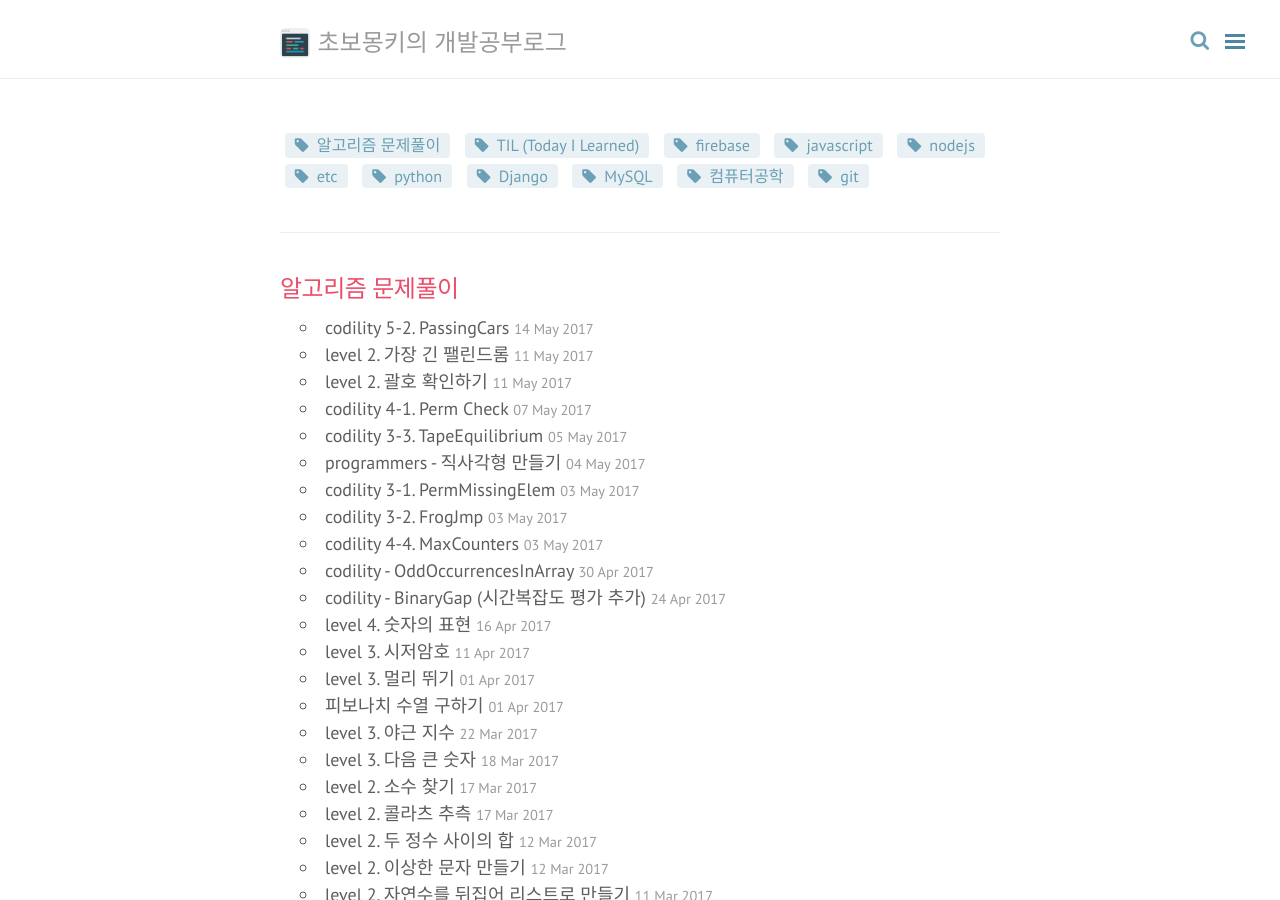
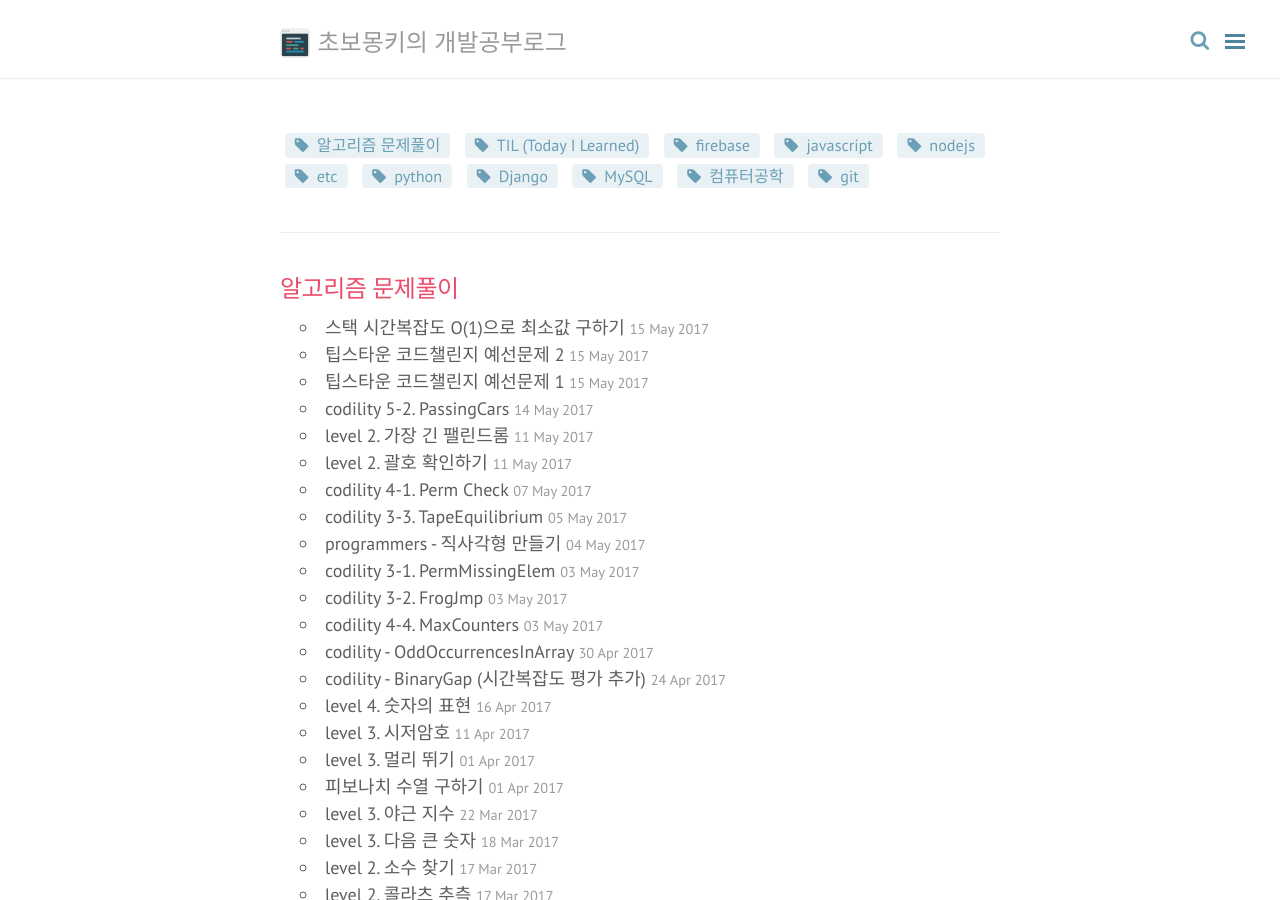
Before and after one commit to wayhome25/wayhome25.github.io, a Jekyll site: the page built from index.html, in a window 1280 px wide and 900 px high. Built offline with Jekyll 4.4.1, drawn with Linux system fonts in a browser that asks for light colours; nearby versions of some CDN libraries; comment, search, counter and statistics services are not loaded; some of the changed lines change nothing that is shown; some of the changed text lies outside the part shown.

Commit message:
add blog post

````diff
--- a/_posts/TIL(Today I Learned)/2017-05-08-05-14-TIL.md
+++ b/_posts/TIL(Today I Learned)/2017-05-08-05-14-TIL.md
@@ -121,30 +121,3 @@
 - [AskDjango 장고 기본강의](https://nomade.kr/vod/django/) 듣기
 - [파이썬 웹프로그래밍](http://www.yes24.com/24/goods/17295239?scode=032&OzSrank=1) 2장 읽기
 - 컴퓨터공학 입문 수업 복습
----
-
-# 5월 7일 (일)
-
-## 오늘 할 일 (계획)
-- [파이썬 웹 프로그래밍 실전편](http://www.aladin.co.kr/shop/wproduct.aspx?ItemId=86938449) bookmark, blog 앱 실습하기
-- [AskDjango 장고 기본강의](https://nomade.kr/vod/django/) 듣기
-- 알고리즘 문제 풀기
-
-## 오늘 한 일 (회고)
-- [파이썬 웹 프로그래밍 실전편](http://www.aladin.co.kr/shop/wproduct.aspx?ItemId=86938449)을 읽고 실습내용인 blog, bookmark 앱을 만들었다.
-	- FBV가 아닌 CBV를 사용하여 구현하는 내용이라 익숙치 않아서 시간이 더 걸렸다.
-	- 전에 배웠던 ListView, DetailView에 더해서 날짜관련 (dates) generic 뷰를 사용해보았다.
-	- ArchiveIndexView, YearArchiveView, MonthArchiveView, DayArchiveView, TodayArchiveView
-	- 날짜를 기준으로 연도별, 월별, 일별 포스트를 표시하는 뷰를 구현할 때 유용하게 활용할 수 있겠다는 생각이 들었다. (pytz 패키지 필요)
-- [AskDjango 장고 기본강의](https://nomade.kr/vod/django/)를 들었다.
-	- Form Validation
-	- Form 클래스 내 clean 멤버함수를 통해 유효성 검사를 수행하고 리턴값을 통해 값을 변환할 수 있다. (멤버함수명 : clean_필드명)
-- [알고리즘 문제를 풀었다.](https://wayhome25.github.io/algorithm/2017/05/07/permcheck/)
-	- 다른 사람의 풀이를 보면 비트연산자를 활용한 경우가 종종 있는데, 비트연산자를 공부해야겠다는 생각이 든다.
-	- 찾아보니 codecademy에 [비트 단위(Bitwise) 연산자 입문](https://www.codecademy.com/courses/python-intermediate-ko-0tdxd/0/1) 코스가 있다.
-
-## 내일 할 일
-- 내일은 패스트캠퍼스 웹프로그래밍 스쿨 개강일이다.
-  5월부터 9월까지 긴 여정이 될 예정인데 건강하게, 꾸준하게, 즐겁게 공부할 수 있도록 체력조절을 잘 해야겠다.
-- [파이썬 코딩의 기술 Effective Python](http://www.gilbut.co.kr/book/bookView.aspx?bookcode=BN001430) 읽기
-- [파이썬 웹 프로그래밍 실전편](http://www.aladin.co.kr/shop/wproduct.aspx?ItemId=86938449) 읽고 실습하기
--- /dev/null
+++ b/_posts/TIL(Today I Learned)/2017-05-15-05-21-TIL.md
@@ -0,0 +1,23 @@
+---
+layout: post
+title: 170515-0521_TIL
+category: TIL (Today I Learned)
+permalink: /til/:year/:month/:day/:title/
+tags: [TIL]
+comments: true
+---
+
+# 5월 15일 (월)
+
+## 오늘 한 일
+- django에 summernote 앱을 설치하고 WYSIWYG editor를 적용해보았다.(신기..!) 마크다운 editor를 적용할 수 있는 앱이 있는지 찾아봐야겠다. (찾아보니 python3 이상을 지원하는 마크다운 장고 패키지 중에 [dracos-markdown-editor](https://github.com/agusmakmun/dracos-markdown-editor)이 있었다.)
+- [개인프로젝트 페이지](https://wayhome25.github.io/fastcampus_school/homework/10km/index.html)에 bootstrap을 활용하여 carousel을 추가하고, 게시판 페이지 마크업을 진행했다.
+- [알고리즘 문제](https://programmers.co.kr/tryouts/850/intro)를 풀었다.
+
+## 내일 할 일
+- AWS 배포 부분 복습하고 삭제하기
+- 예전에 만든 영어 스터디 게시판 개선
+	- FBV를 CBV ListView, DetailView로 변경
+	- 기존 입력 form을 summernote로 변경
+- 알고리즘 문제 풀기
+- 사용자 인증 관련 블로그 정리
--- /dev/null
+++ b/_posts/algorithm/2017-05-15-challenge_algorithm_1.md
@@ -0,0 +1,54 @@
+---
+layout: post
+title: 팁스타운 코드챌린지 예선문제 1
+category: 알고리즘 문제풀이
+permalink: /algorithm/:year/:month/:day/:title/
+tags: [알고리즘, 프로그래밍]
+comments: true
+---
+
+> [문제출처](https://programmers.co.kr/tryouts/850/challenge_algorithm_codes/1322)
+
+## 문제
+
+△△ 게임대회가 개최되었습니다. 이 대회는 N명이 참가하고, 토너먼트 형식으로 진행됩니다.
+N명의 참가자는 각각 1부터 N번을 차례대로 배정받습니다.
+그리고, 1번↔2번, 3번↔4번, ... , N-1번↔N번의 참가자끼리 게임을 진행합니다.
+각 게임에서 이긴 사람은 다음 라운드에 진출할 수 있습니다.
+이때, 다음 라운드에 진출할 참가자의 번호는 다시 1번부터 N/2번을 차례대로 배정받습니다.
+만약 1번↔2번 끼리 겨루는 게임에서 2번이 승리했다면 다음 라운드에서 1번을 부여받고,
+3번↔4번에서 겨루는 게임에서 3번이 승리했다면 다음 라운드에서 2번을 부여받게 됩니다.
+게임은 최종 한 명이 남을 때까지 진행됩니다.
+
+이때, 처음 라운드에서 A번을 가진 참가자는 경쟁자로 생각하는 B번 참가자와 몇 번째 라운드에서 만나는지 궁금해졌습니다.
+게임 참가자 수 N, 참가자 번호 A, 경쟁자 번호 B가 함수 solution의 매개변수로 주어질 때,
+처음 라운드에서 A번을 가진 참가자는 경쟁자로 생각하는 B번 참가자와 몇 번째 라운드에서 만나는지 return 하는 solution 함수를 완성해 주세요.
+단, A번 참가자와 B번 참가자는 서로 붙게 되기 전까지 항상 이긴다고 가정합니다.
+
+제한사항
+N : 21 이상 220 이하인 자연수 (2의 지수 승으로 주어지므로 부전승은 발생하지 않습니다.)
+A, B : N 이하인 자연수 (단, A ≠ B 입니다.)
+
+
+## 풀이코드
+
+```python
+def solution(n, a, b):
+    result = 1
+    if a > b:
+        a, b = b, a
+    if a % 2 and abs(a-b) == 1:
+            return result
+    while True:
+        if a % 2:
+            a = a // 2 +1
+        else:
+            a = a // 2
+        if b % 2:
+            b = b // 2 + 1
+        else:
+            b = b // 2
+        result += 1
+        if a % 2 and abs(a-b) == 1:
+            return result
+```
--- /dev/null
+++ b/_posts/algorithm/2017-05-15-challenge_algorithm_2.md
@@ -0,0 +1,41 @@
+---
+layout: post
+title: 팁스타운 코드챌린지 예선문제 2
+category: 알고리즘 문제풀이
+permalink: /algorithm/:year/:month/:day/:title/
+tags: [알고리즘, 프로그래밍]
+comments: true
+---
+
+> [문제출처](https://programmers.co.kr/tryouts/850/challenge_algorithm_codes/930)
+
+## 문제
+
+짝지어 제거하기는, 알파벳 소문자로 이루어진 문자열을 가지고 시작합니다. 먼저 문자열에서 같은 알파벳이 2개 붙어 있는 짝을 찾습니다. 그다음, 그 둘을 제거한 뒤, 앞뒤로 문자열을 이어 붙입니다. 이 과정을 반복해서 문자열을 모두 제거한다면 짝지어 제거하기가 종료됩니다. 문자열 S가 주어졌을 때, 짝지어 제거하기를 성공적으로 수행할 수 있는지 반환하는 함수를 완성해 주세요. 성공적으로 수행할 수 있으면 1을, 아닐 경우 0을 리턴해주면 됩니다.
+
+예를 들어, 문자열 S = baabaa 라면
+
+b aa baa → bb aa → aa →
+
+의 순서로 문자열을 모두 제거할 수 있으므로 1을 반환합니다.
+
+제한사항
+문자열의 길이 : 1,000,000이하의 자연수
+문자열은 모두 소문자로 이루어져 있습니다.
+시간제한 : 1569ms
+
+
+## 풀이코드
+
+```python
+def solution(s):
+    result = []
+    for i in s:
+        if not result:
+            result.append(i)
+        elif result[-1] == i:
+            result.pop()
+        else:
+            result.append(i)
+    return int(not bool(result))
+```
--- /dev/null
+++ b/_posts/algorithm/2017-05-15-find-min.md
@@ -0,0 +1,59 @@
+---
+layout: post
+title: 스택 시간복잡도 O(1)으로 최소값 구하기
+category: 알고리즘 문제풀이
+permalink: /algorithm/:year/:month/:day/:title/
+tags: [알고리즘, 프로그래밍]
+comments: true
+---
+
+> [문제출처](https://www.inflearn.com/course/%EC%BD%94%EB%94%A9-%EC%9D%B8%ED%84%B0%EB%B7%B0-%EC%99%84%EC%A0%84-%EB%B6%84%EC%84%9D-%ED%92%80%EC%9D%B4-%ED%8C%8C%EC%9D%B4%EC%8D%AC/)
+
+## 문제
+
+How would you design a stack which, in addition to push and pop,
+also has a function min which returns the minimum element?
+Push, pop, and min should all operate in O(1) time.
+
+
+## 풀이코드
+- O(1) 의 시간복잡도를 가진다는 것은 hash, dictionary 처럼 변수에 직접 접근한다는 의미
+- 변수 mins와 min을 추가하여 최소값에 바로 접근 할 수 있도록 한다.
+
+```python
+class Stack():
+    def __init__(self):
+        self.items = []
+        self.mins = []
+        self.min = None
+
+    def push(self, item):
+        self.items.append(item)
+        self.mins.append(self.min)
+        if self.min is None or self.min > item:
+            self.min = item
+
+    def pop(self):
+        self.items.pop()
+        self.min = self.mins.pop()
+
+    def get_min(self):
+        return self.min
+
+    def peak(self):
+        return self.items[-1]
+
+if __name__ == '__main__':
+    stack = Stack()
+    stack.push(7)
+    stack.push(4)
+    stack.push(5)
+    stack.push(3)
+    print(stack.get_min()) # 3
+    stack.pop()
+    print(stack.peak()) # 5
+    stack.pop()
+    print(stack.peak()) # 4
+    print(stack.get_min()) # 4
+
+```
--- a/_posts/etc/2017-03-27-vi.md
+++ b/_posts/etc/2017-03-27-vi.md
@@ -12,14 +12,66 @@
 
 ## vi 단축키
 - 자주 쓰는 단축키
-```shell
-ctrl + u : 페이지 up (half)
-ctrl + d : 페이지 down (half)
+
+### 삽입
+
+키|기능
+---|---
+i|커서 위치에 Insert
+I|줄 맨 앞에서 Insert
+a|커서 다음에 Insert
+A|줄 맨 뒤에서 Insert
+o|커서 아래로 한 줄 띄우고 Insert
+O|커서 위로 한 줄 띄우고 Insert
+
+### 이동
+
+키|기능
+---|---
+w|단어 첫 글자 기준으로 다음으로 이동
+W|공백 기준으로 다음(단어의 시작)으로 이동
+b|단어 첫 글자 기준으로 이전으로 이동
+B|공백 기준으로 이전으로 이동
+e|단어 마지막 글자 기준으로 다음으로 이동
+E|공백 기준으로 다음(단어의 끝)으로 이동
+gg|문서 맨 앞으로 이동
+G|문서 맨 아래로 이동
+^|문장 맨 앞으로 이동
+$|문장 맨 뒤로 이동
 
 
-```
+### 검색
+
+키|기능
+---|---
+/<word>|해당 word를 검색, `n`과 `N`으로 다음/이전 찾기
+
+### 편집
+
+키|기능
+---|---
+dd|현재 줄 잘라내기
+yy|현재 줄 복사하기
+p|붙여넣기
+u|실행취소 (Undo)
+ctrl + r|재실행 (Redo)
+v|Visual모드
+y|복사
+c|잘라내기
+
+### 저장
+
+키|기능
+---|---
+:w|저장
+:q|닫기
+:q!|저장하지 않고 닫기
+:wq|저장하고 닫기
+:숫자|지정한 줄 번호로 이동
+
 
 - [출처 참고](https://blog.outsider.ne.kr/540)
+
 ```shell
 h, j, k, l - 좌,하,상,우 커서이동
 i - 현재 커서 위치에 Insert 하기
````
